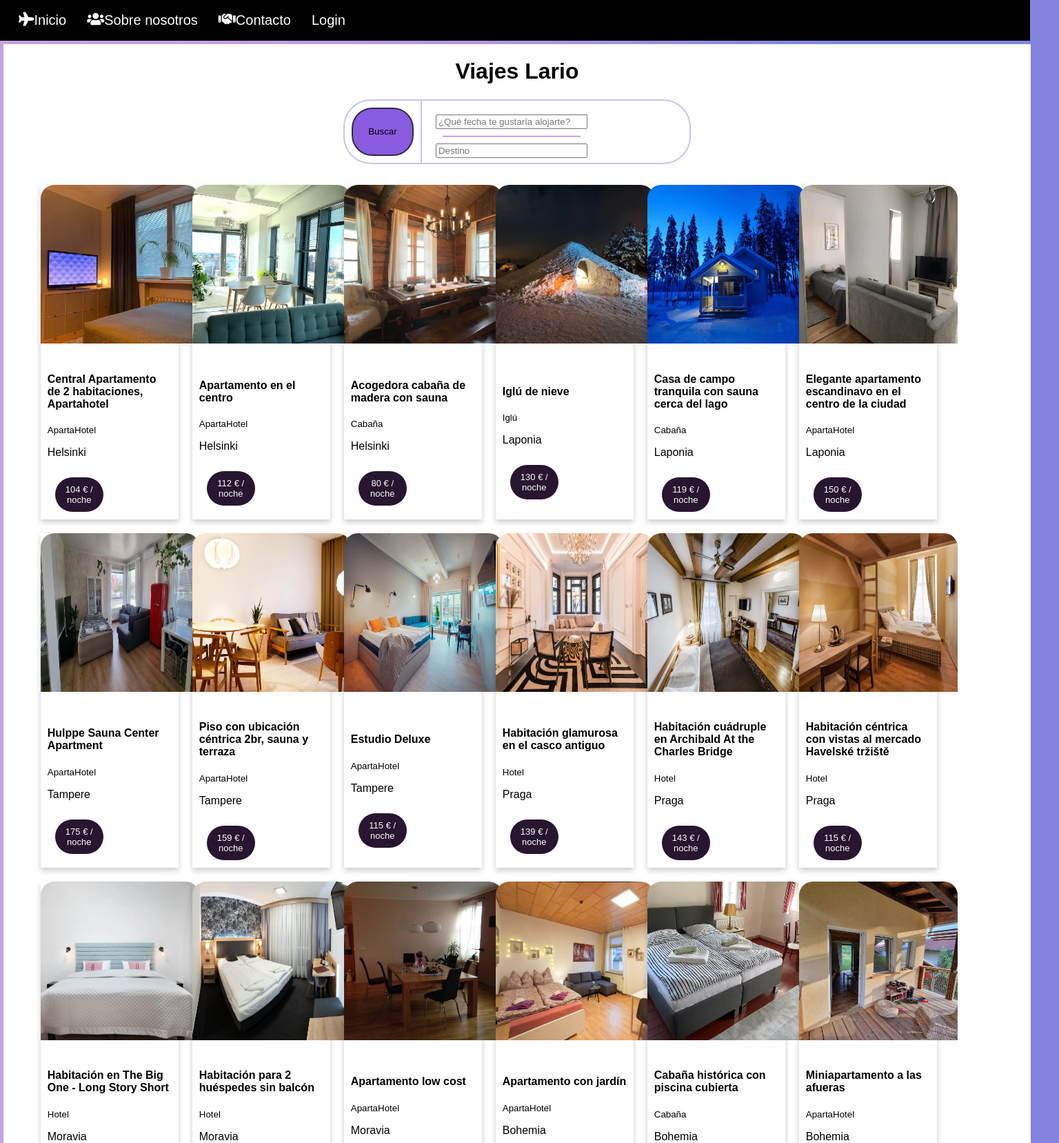
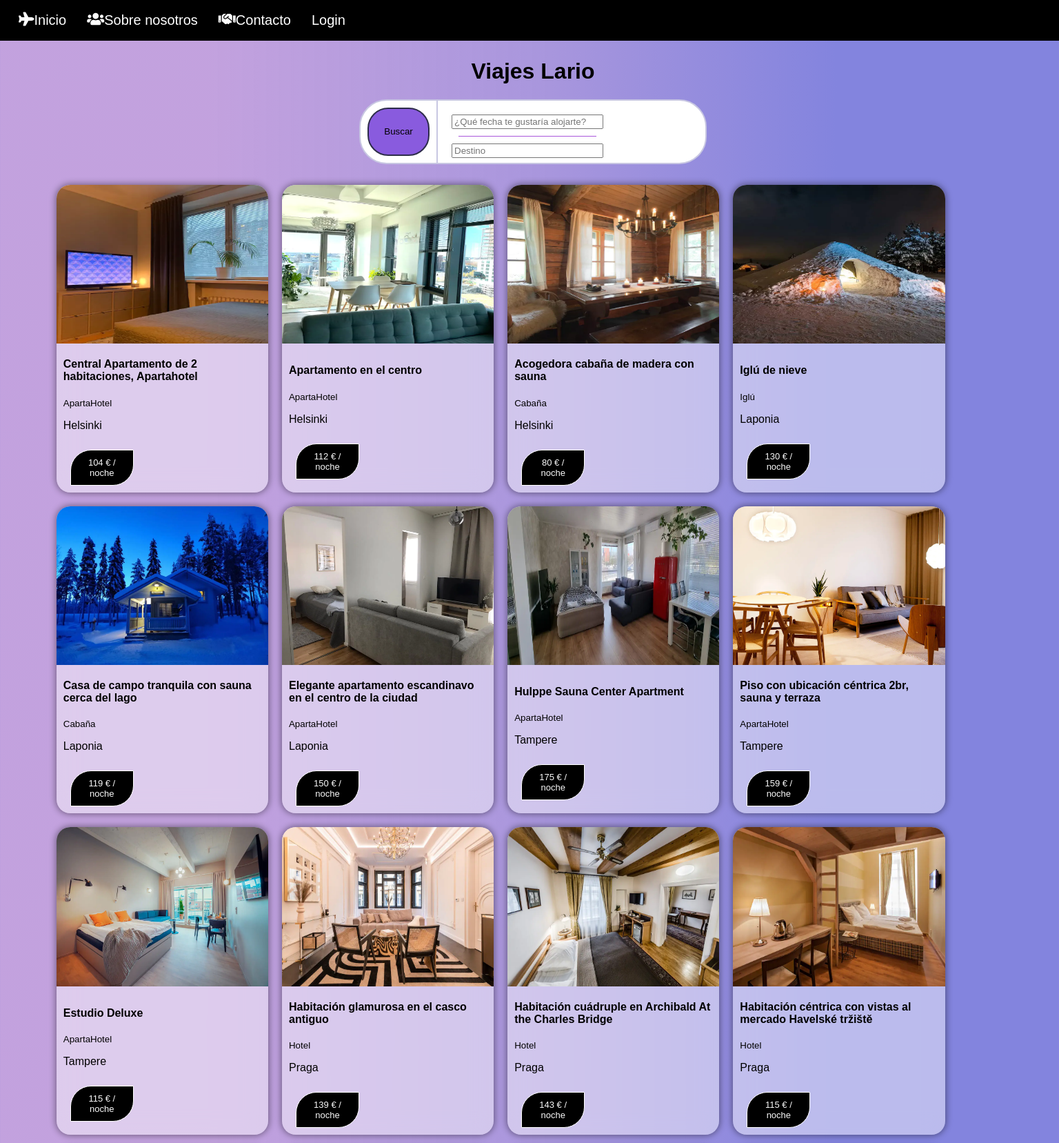
Before and after one commit to mgacen06/AgenciaDeViajes, a PHP site: page / in a window 1536 px wide. Shown: the top 1657 px of the page at 69% size. Run offline with PHP 8.4, Linux system fonts and the light colour scheme.

Commit message:
Styles iguaes ambas resoluciones

```diff
--- a/style.css
+++ b/style.css
@@ -1,26 +1,22 @@
 @media (min-width:1284px) {
     /* Contenido del body */
     body {
-
-        background-color: rgb(67, 72, 128);
         display: flex;
         flex-direction: column;
         font-family: sans-serif;
         height: auto;
         width: 100vw;
         margin: 0px;
-        background: rgb(187,150,218);
+        padding: 0px;
         background: linear-gradient(90deg, rgba(187,150,218,0.8885679271708683) 20%, rgba(168,150,221,1) 52%, rgba(131,132,222,1) 79%);
-
     }
 
     /* Contenido del nav */
     nav {
         display: flex;
-        flex-wrap: wrap;
-        /* position: fixed; */
-        width: 97vw;
-        /* BORDES NAV */
+        /* flex-wrap: wrap; */
+        width: 100vw;
+        margin: 0px;
         padding: 2px;
         background-color: black;
     }
@@ -52,10 +48,9 @@
         display: flex;
         flex-direction: column;
         margin: 5px;
-        width: 97vw;
+        width: 100vw;
         align-content: center;
         align-items: center;
-        background-color: white;
     }
     /* Contenido del footer */
     footer {
@@ -197,30 +192,31 @@
     }
 
     #card {
-
         /* CARDS */
-        box-shadow: 0 4px 8px 0 rgba(0, 0, 0, 0.2);
         transition: 0.3s;
         display: flex;
         flex-wrap: wrap;
         flex-direction: row;
         gap: 20px;
-        width: 200px;
+        width: 20vw;
+        /* me parece que queda más visual */
+        border-radius: 20px;
+        background-color: rgba(255, 255, 255, 0.45);
+        backdrop-filter: blur(15px);
+        box-shadow: 0 0 10px 1.5px rgba(0, 0, 0, 0.4);
     }
 
     #card:hover {
-        box-shadow: 0 8px 32px 0 rgba(0, 0, 0, 0.2);
+        box-shadow: 0 8px 32px 0 rgba(0, 0, 0, 0.6);
+        font-size: 17px;
     }
 
     .imagen{
-        width: 15vw;
+        width: 20vw;
         height: 15vw;
         border-radius: 20px 20px 0px 0px;
     }
 
-    .imagen:hover{
-        backdrop-filter: blur(200px);
-    }
 
     .info {
         display: flex;
@@ -229,8 +225,8 @@
 
     }
 
-    .info:hover {
-        font-size: 18px;
+    .titulo{
+        margin-top:0px;
     }
 
     .precio {
@@ -238,16 +234,15 @@
         padding: 10px;
         margin-top: 10px;
         margin-bottom: 0px;
-        border-radius: 40px;
+        border-radius: 30px 0px 30px 0px;
         border: 1px solid #ffffff;
-        background-color: rgb(39, 22, 48);
+        background-color: rgb(0, 0, 0);
         color: rgb(250, 250, 250);
-        width: 50px;
+        width: 70px;
         font-size: 13px;
         padding: 10px;
         margin-left: 10px;
     }
-
     .hijo2form {
         display: flex;
         flex-direction: column;
@@ -298,7 +293,6 @@
     }
     /* Contenido del body */
     body {
-        background-color: rgb(222, 224, 245);
         display: flex;
         flex-direction: column;
         font-family: sans-serif;
@@ -306,14 +300,12 @@
         width: 100vw;
         margin: 0px;
         /* fondo degradado */
-        background: rgb(187,150,218);
         background: linear-gradient(90deg, rgba(187,150,218,0.8885679271708683) 20%, rgba(168,150,221,1) 52%, rgba(131,132,222,1) 79%);
 
     }
     /* Contenido del nav */
     nav {
         display: flex;
-        /* position: fixed; */
         width: 97vw;
         margin: 0px;
         padding: 2px;
@@ -349,10 +341,9 @@
         display: flex;
         flex-direction: column;
         margin: 5px;
-        width: 97vw;
+        width: 100vw;
         align-content: center;
         align-items: center;
-
     }
     /* Contenido del footer */
     footer {
@@ -506,37 +497,29 @@
     }
 
     #card {
-
         /* CARDS */
         transition: 0.3s;
         display: flex;
         flex-wrap: wrap;
         flex-direction: row;
         gap: 20px;
-        width: 300px;
+        width: 28vw;
         /* me parece que queda más visual */
-
-
-        border: 1px solid rgba(255, 255, 255, .25);
         border-radius: 20px;
         background-color: rgba(255, 255, 255, 0.45);
-        box-shadow: 0 0 10px 1px rgba(0, 0, 0, 0.25);
-
+        box-shadow: 0 0 10px 1.5px rgba(0, 0, 0, 0.4);
         backdrop-filter: blur(15px);
     }
 
     #card:hover {
-        box-shadow: 0 8px 32px 0 rgba(0, 0, 0, 0.2);
+        box-shadow: 0 8px 32px 0 rgba(0, 0, 0, 0.6);
+        font-size: 17px;
     }
 
     .imagen{
-        width: 25vw;
+        width: 28vw;
         height: 15vw;
         border-radius: 20px 20px 0px 0px;
-    }
-
-    .imagen:hover{
-        backdrop-filter: blur(200px);
     }
 
     .info {
@@ -545,6 +528,7 @@
         margin: 1px 10px 10px 10px;
 
     }
+
     .titulo{
         margin-top:0px;
     }
@@ -562,11 +546,6 @@
         font-size: 13px;
         padding: 10px;
         margin-left: 10px;
-
-    }
-
-    .info:hover {
-        font-size: 18px;
     }
 
     .hijo2form {
```
